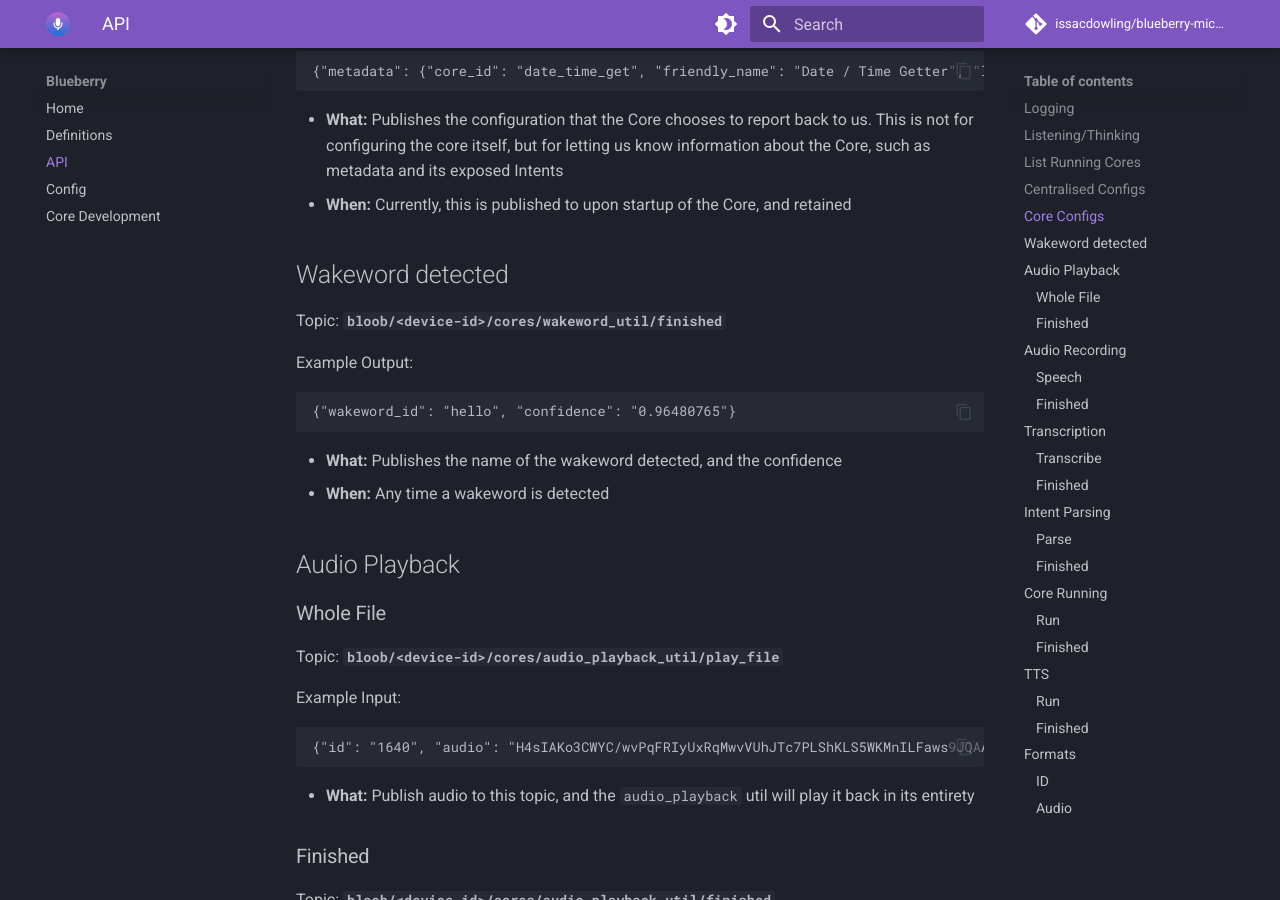
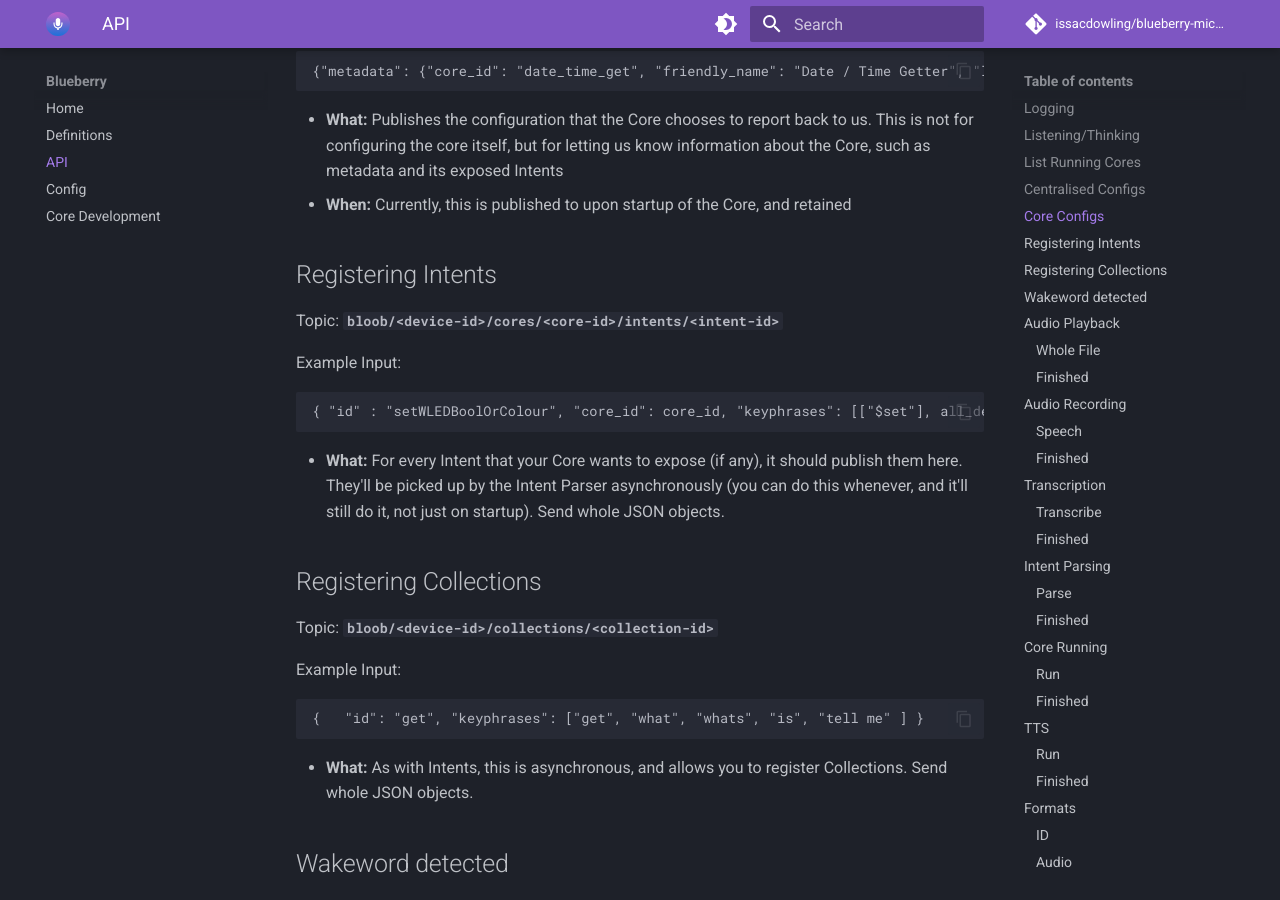
Before and after one commit to issacdowling/Blueberry-Micro, an MkDocs documentation site: the page built from docs/api.md, in a window 1280 px wide and 900 px high, scrolled down 2721 px. Built offline with MkDocs 1.6.1 and Material for MkDocs 9.7.7, drawn with Linux system fonts in a browser that asks for light colours; plug-ins that fetch from the network failed and are left out; comment, search, counter and statistics services are not loaded.

Commit message:
Add registering intents/collections to api.md

````diff
--- a/docs/api.md
+++ b/docs/api.md
@@ -88,6 +88,28 @@
 
 * **What:** Publishes the configuration that the Core chooses to report back to us. This is not for configuring the core itself, but for letting us know information about the Core, such as metadata and its exposed Intents
 * **When:** Currently, this is published to upon startup of the Core, and retained
+
+## Registering Intents
+
+Topic: **`bloob/<device-id>/cores/<core-id>/intents/<intent-id>`**
+
+Example Input:
+```
+{ "id" : "setWLEDBoolOrColour", "core_id": core_id, "keyphrases": [["$set"], all_device_names, ["$boolean", "$colours"]] }
+```
+
+* **What:** For every Intent that your Core wants to expose (if any), it should publish them here. They'll be picked up by the Intent Parser asynchronously (you can do this whenever, and it'll still do it, not just on startup). Send whole JSON objects.
+
+## Registering Collections
+
+Topic: **`bloob/<device-id>/collections/<collection-id>`**
+
+Example Input:
+```
+{	"id": "get", "keyphrases": ["get", "what", "whats", "is", "tell me" ] }
+```
+
+* **What:** As with Intents, this is asynchronous, and allows you to register Collections. Send whole JSON objects.
 
 ## Wakeword detected
 
````
